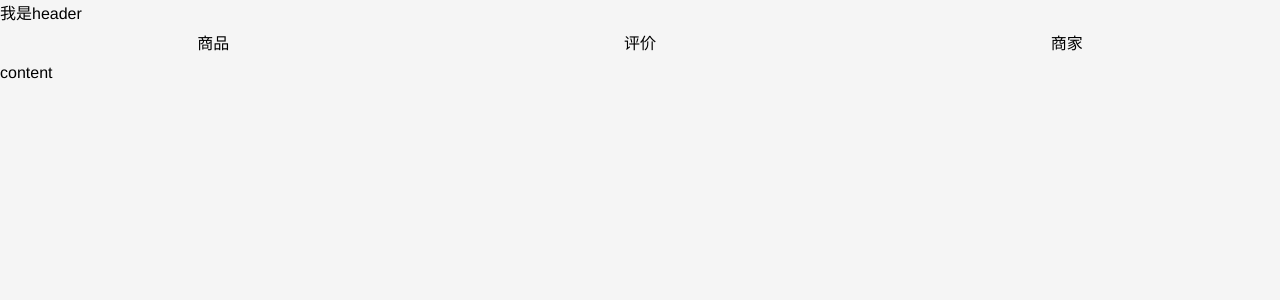
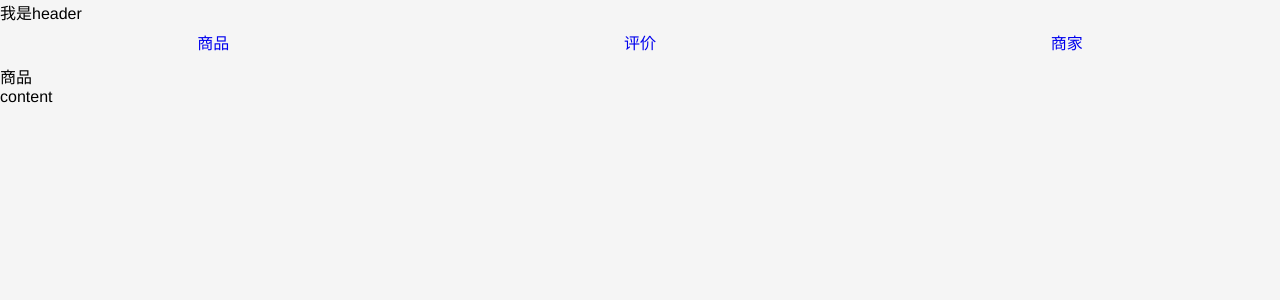
Before and after one commit to Baymaxxx/ele_vue, a Vue app: page /goods in a window 1280 px wide. Shown: the top 300 px of the page. Built offline with nearby package versions, Linux system fonts and the light colour scheme.

Commit message:
vue2 router

```diff
--- a/package.json
+++ b/package.json
@@ -10,7 +10,8 @@
     "lint": "eslint --ext .js,.vue src"
   },
   "dependencies": {
-    "vue": "^2.1.0"
+    "vue": "^2.1.0",
+    "vue-router":"2.0"
   },
   "devDependencies": {
     "autoprefixer": "^6.4.0",
--- a/src/App.vue
+++ b/src/App.vue
@@ -1,11 +1,18 @@
 <template>
-  <div id="app" class="app">
+  <div>
     <v-header></v-header>
     <div class="tab">
-      <div class="tab-item">商品</div>
-      <div class="tab-item">评价</div>
-      <div class="tab-item">商家</div>
+      <div class="tab-item">
+        <router-link to="/goods">商品</router-link>
       </div>
+      <div class="tab-item">
+        <router-link to="/ratings">评价</router-link>
+      </div>
+      <div class="tab-item">
+        <router-link to="/seller">商家</router-link>
+      </div>
+    </div>
+    <router-view></router-view>
     <div class="content">
       content
     </div>
@@ -22,7 +29,6 @@
 </script>
 
 <style lang="stylus" rel="stylesheet/stylus">
-  .app
   .tab
     display flex
     width 100%
--- /dev/null
+++ b/src/components/goods/goods.vue
@@ -0,0 +1,10 @@
+<template>
+    <div>
+      商品
+    </div>
+</template>
+<style>
+</style>
+<script>
+    export default{};
+</script>
--- /dev/null
+++ b/src/components/ratings/ratings.vue
@@ -0,0 +1,11 @@
+<template>
+    <div>
+      评价
+    </div>
+</template>
+<style>
+
+</style>
+<script>
+    export default{};
+</script>
--- /dev/null
+++ b/src/components/seller/seller.vue
@@ -0,0 +1,10 @@
+<template>
+  <div>
+    商家
+  </div>
+</template>
+<style>
+</style>
+<script>
+  export default{};
+</script>
--- a/src/main.js
+++ b/src/main.js
@@ -1,11 +1,39 @@
 // The Vue build version to load with the `import` command
 // (runtime-only or standalone) has been set in webpack.base.conf with an alias.
 import Vue from 'vue';
-import App from './App';
+import App from './App.vue';
+import VueRouter from 'vue-router';
+import goods from './components/goods/goods.vue';
+import seller from './components/seller/seller.vue';
+import ratings from './components/ratings/ratings.vue';
 
-/* eslint-disable no-new */
+Vue.config.debug = true;
+
+Vue.use(VueRouter);
+
+// 创建一个路由器实例
+// 并且配置路由规则
+const router = new VueRouter({
+  mode: 'history',
+  routes: [
+    {
+      path: '/goods',
+      component: goods
+    },
+    {
+      path: '/seller',
+      component: seller
+    },
+    {
+      path: '/ratings',
+      component: ratings
+    }
+  ]
+});
+
+// 现在我们可以启动应用了！
+// 路由器会创建一个 App 实例，并且挂载到选择符 #app 匹配的元素上。
 new Vue({
-  el: '#app',
-  template: '<App/>',
-  components: {App}
-});
+  router: router,
+  render: h => h(App)
+}).$mount('#app');
```
Lines whose indentation alone changed are shown as unchanged.
